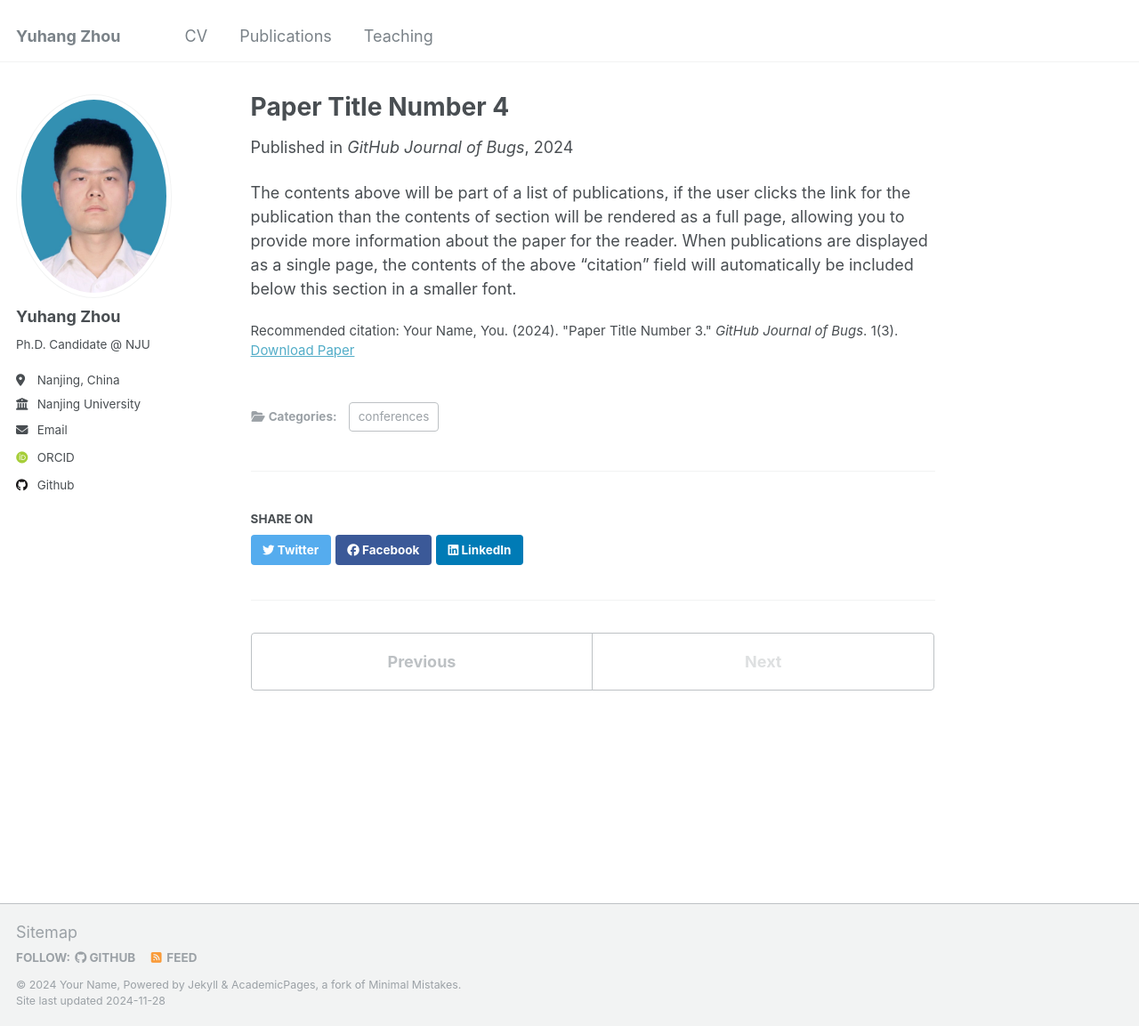
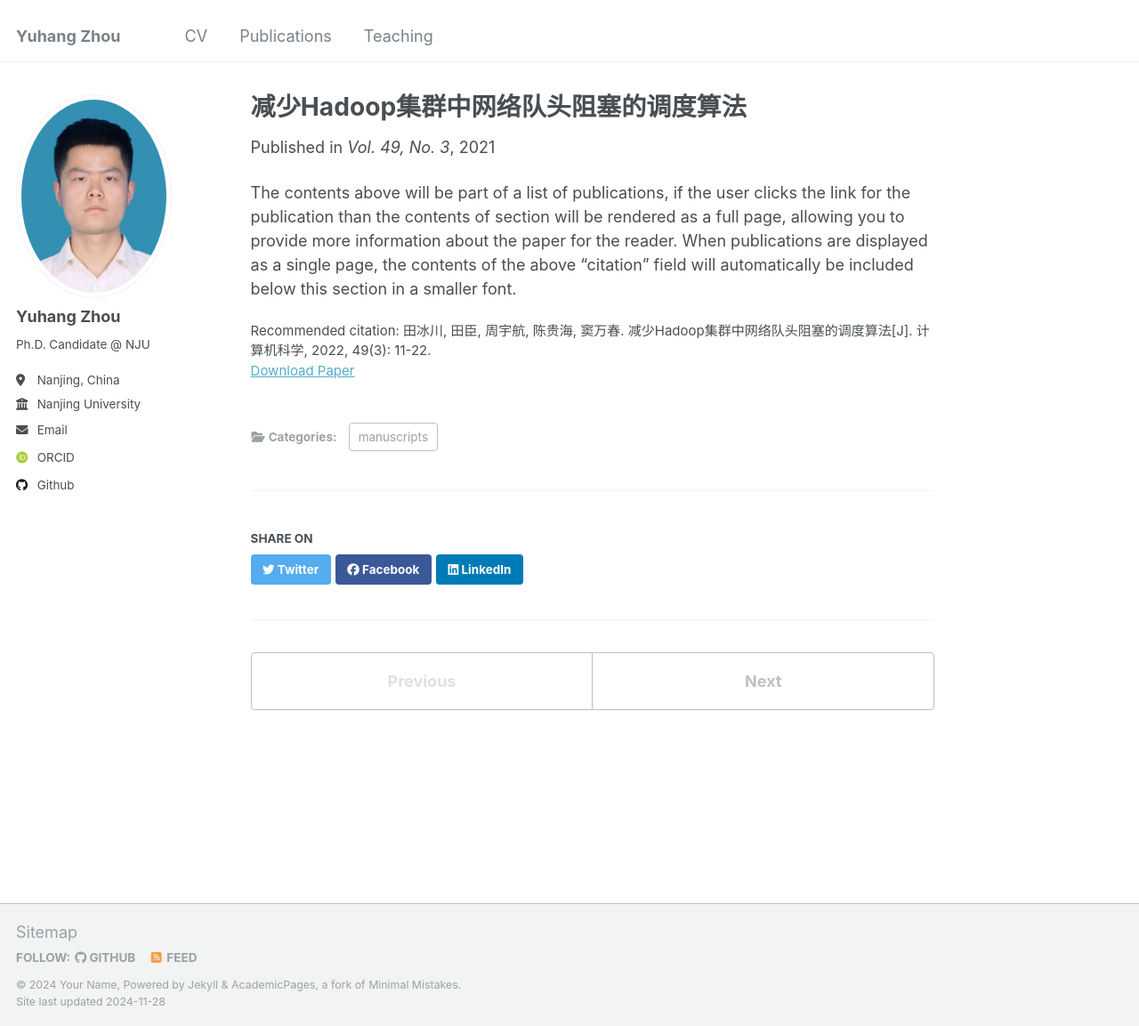
Before and after one commit to njuzyh/njuzyh.github.io, a Jekyll site: the page built from _publications/hadoop.md, in a window 1280 px wide and 1153 px high. Shown: the whole window at 89% size. Built offline with Jekyll 4.4.1, drawn with Linux system fonts in a browser that asks for light colours; some web fonts are replaced.

Commit message:
Update and rename 2024-02-17-paper-title-number-4.md to hadoop.md

```diff
--- a/_publications/2024-02-17-paper-title-number-4.md
+++ b/_publications/hadoop.md
@@ -1,13 +1,13 @@
 ---
-title: "Paper Title Number 4"
+title: "减少Hadoop集群中网络队头阻塞的调度算法"
 collection: publications
-category: conferences
-permalink: /publication/2024-02-17-paper-title-number-4
-excerpt: 'This paper is about fixing template issue #693.'
-date: 2024-02-17
-venue: 'GitHub Journal of Bugs'
-paperurl: 'http://academicpages.github.io/files/paper3.pdf'
-citation: 'Your Name, You. (2024). &quot;Paper Title Number 3.&quot; <i>GitHub Journal of Bugs</i>. 1(3).'
+category: manuscripts
+permalink: /publication/hadoop
+excerpt: ''
+date: 2021-12-12
+venue: 'Vol. 49, No. 3'
+paperurl: 'https://cs.nju.edu.cn/tianchen/lunwen/2022/jsjkx22-bingchuan.pdf'
+citation: '田冰川, 田臣, 周宇航, 陈贵海, 窦万春. 减少Hadoop集群中网络队头阻塞的调度算法[J]. 计算机科学, 2022, 49(3): 11-22.'
 ---
 
 The contents above will be part of a list of publications, if the user clicks the link for the publication than the contents of section will be rendered as a full page, allowing you to provide more information about the paper for the reader. When publications are displayed as a single page, the contents of the above "citation" field will automatically be included below this section in a smaller font.
```
